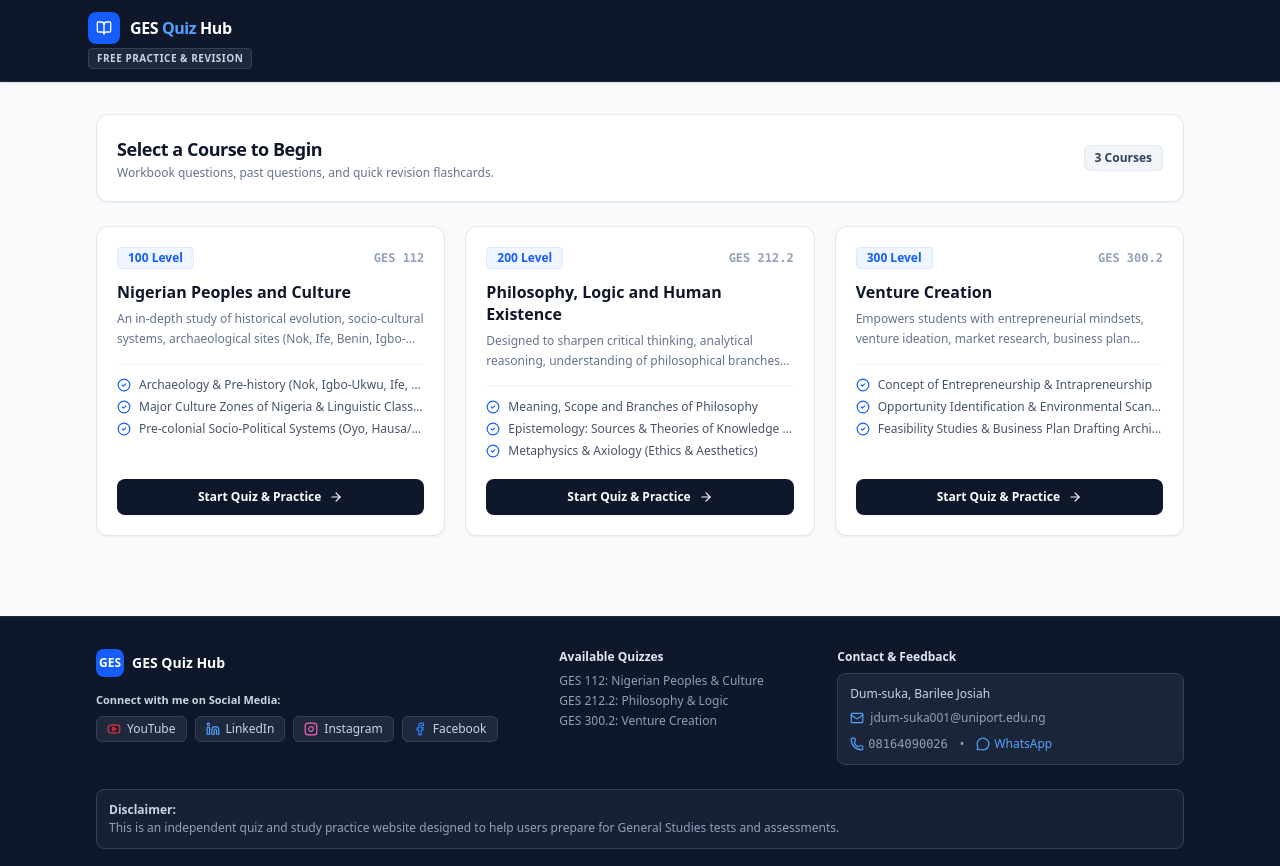
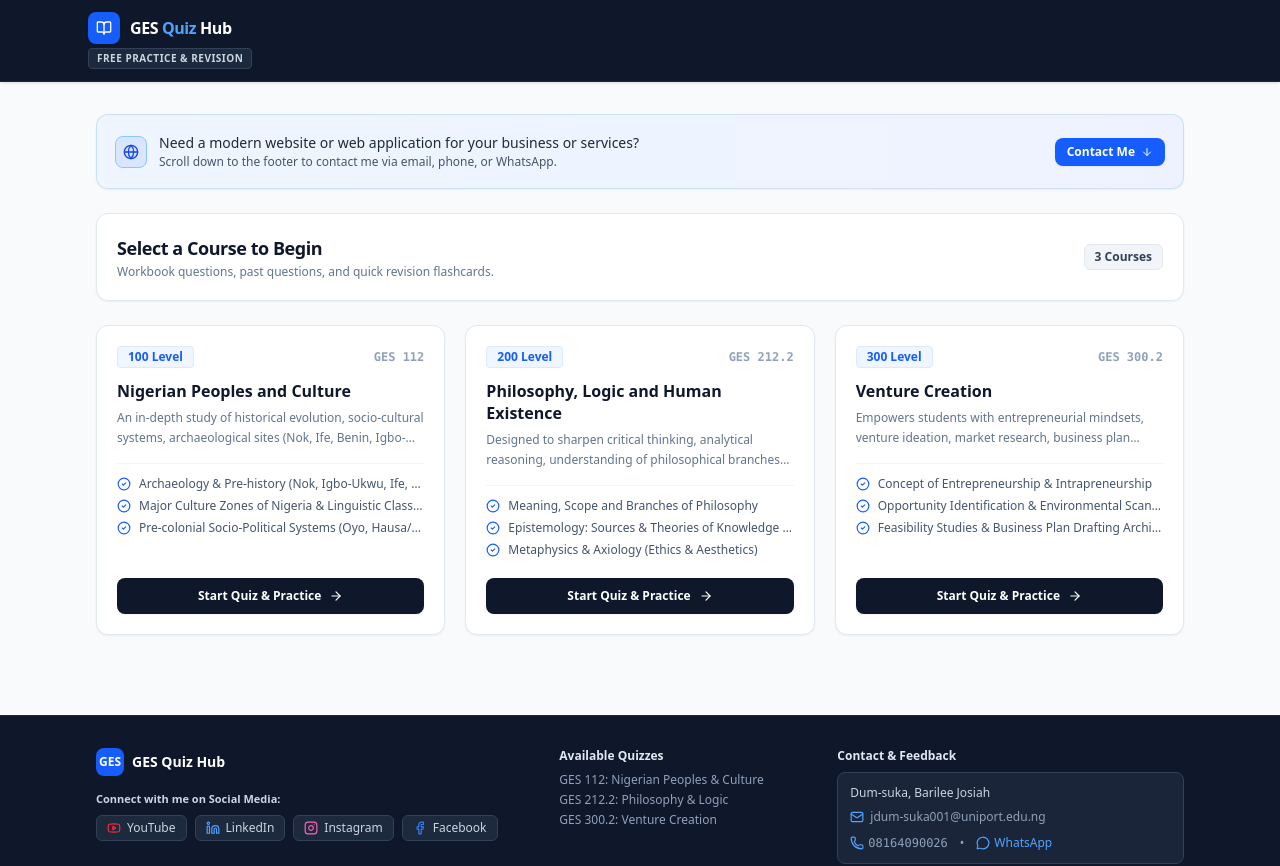
Before and after one commit to Alibobo04/uniport-ges-exam-second-semester, a React (Vite) app: page / in a window 1280 px wide. Shown: the top 866 px of the page. Built offline with nearby package versions, Linux system fonts and the light colour scheme; no server answers; the database is empty.

Commit message:
feat: add developer services notice to level selector
Display a promotional banner in the LevelSelector to inform users about web development services, with a smooth scroll action to the contact section.

```diff
--- a/src/components/LevelSelector.tsx
+++ b/src/components/LevelSelector.tsx
@@ -1,7 +1,7 @@
 import React, { useState } from 'react';
 import { CourseInfo } from '../types';
 import { COURSES } from '../data/coursesData';
-import { ArrowRight, CheckCircle2, User, Building2, Sparkles, X, ShieldCheck } from 'lucide-react';
+import { ArrowRight, CheckCircle2, User, Building2, Sparkles, X, ShieldCheck, Globe, ArrowDown } from 'lucide-react';
 import { useStudent } from '../context/StudentContext';
 
 interface LevelSelectorProps {
@@ -71,6 +71,41 @@ export const LevelSelector: React.FC<LevelSelectorProps> = ({ onSelectCourse })
 
   return (
     <div className="space-y-6" id="level-selection-container">
+      {/* Website & Services Notice Box */}
+      <div
+        className="bg-gradient-to-r from-blue-50 to-indigo-50 border border-blue-200/80 rounded-xl p-4 sm:p-4.5 shadow-xs flex flex-col sm:flex-row items-start sm:items-center justify-between gap-3"
+        id="website-services-notice-box"
+      >
+        <div className="flex items-start sm:items-center gap-3">
+          <div className="w-8 h-8 rounded-lg bg-blue-600/10 border border-blue-300 text-blue-700 flex items-center justify-center shrink-0">
+            <Globe className="w-4 h-4" />
+          </div>
+          <div>
+            <p className="text-xs sm:text-sm font-medium text-slate-800 leading-snug">
+              Need a modern website or web application for your business or services?
+            </p>
+            <p className="text-[11px] sm:text-xs text-slate-600 mt-0.5">
+              Scroll down to the footer to contact me via email, phone, or WhatsApp.
+            </p>
+          </div>
+        </div>
+
+        <button
+          type="button"
+          onClick={() => {
+            const footerEl = document.getElementById('developer-contact-box');
+            if (footerEl) {
+              footerEl.scrollIntoView({ behavior: 'smooth' });
+            }
+          }}
+          className="self-end sm:self-auto text-xs font-semibold px-3 py-1.5 rounded-lg bg-blue-600 hover:bg-blue-700 active:bg-blue-800 text-white transition-colors flex items-center gap-1.5 shrink-0 shadow-xs cursor-pointer"
+          id="scroll-to-footer-btn"
+        >
+          <span>Contact Me</span>
+          <ArrowDown className="w-3 h-3" />
+        </button>
+      </div>
+
       {/* Intro Header */}
       <div className="bg-white border border-slate-200 rounded-xl p-5 shadow-xs">
         <div className="flex items-center justify-between gap-4">
```
